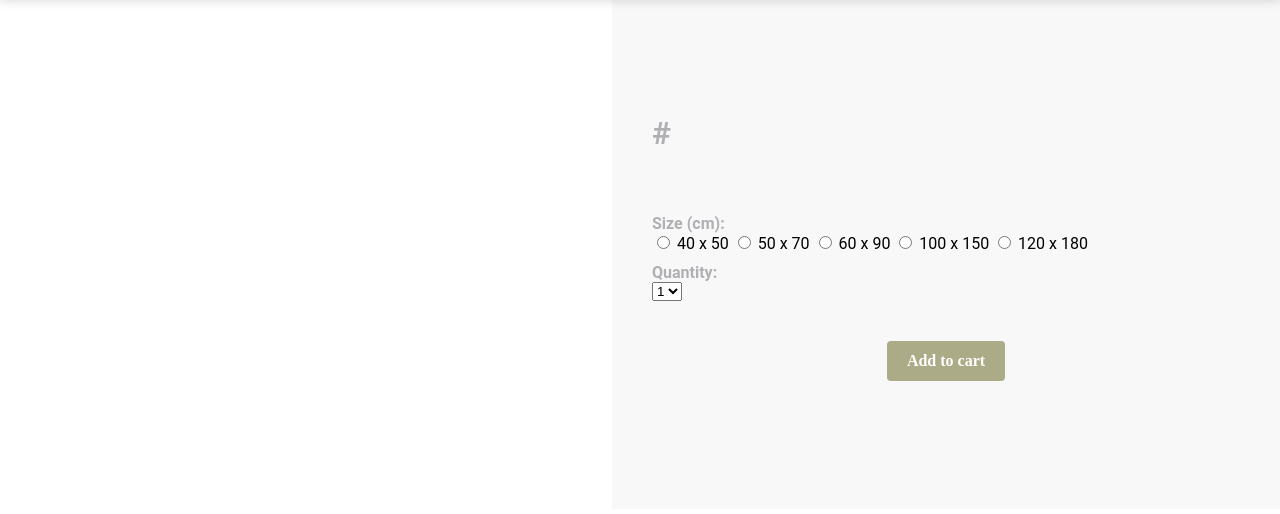
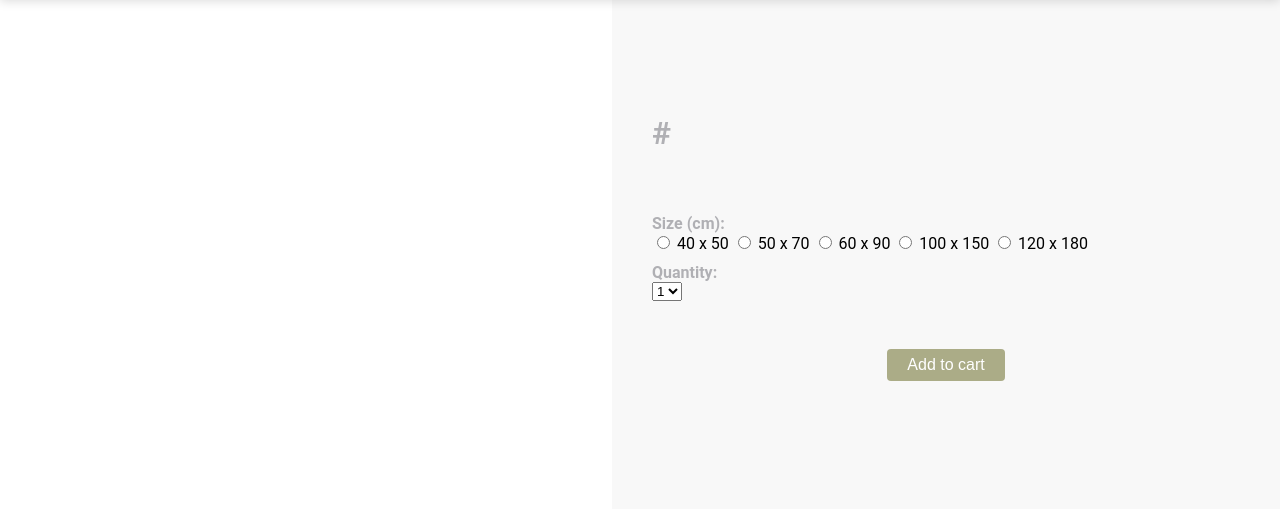
Before and after one commit to nicobousquet/Code-Igniter-Website, a CodeIgniter app: page /Code-Igniter-Website/index.php/posterdescription/index/1 in a window 1280 px wide. Shown: the part 48-562 px from the top of the page. Run offline with CodeIgniter, Linux system fonts and the light colour scheme; data comes from the database, SQL or seed files in the repository; data that the repository does not hold is empty.

Commit message:
changing css

```diff
--- a/CodeIgniterFolder/application/views/posterdescription.php
+++ b/CodeIgniterFolder/application/views/posterdescription.php
@@ -87,7 +87,7 @@
 			<br><br>
 			<!-- Displays the current price of the poster based on the selected size and quantity. -->
 			<div style="text-align: center" class="buy">
-				<button type="submit">Add to cart</button>
+				<button type="submit" style="font-size: 16px">Add to cart</button>
 				<div id="price" class="font"></div>
 			</div>
 		</form>
--- a/CodeIgniterFolder/css/home.css
+++ b/CodeIgniterFolder/css/home.css
@@ -16,7 +16,6 @@ body {
 	transform: translateY(-50%);
 	z-index: -1;
 	width: 100%;
-	padding: 20px;
 }
 
 .box {
@@ -45,7 +44,6 @@ body {
 	display: flex;
 	flex-direction: row;
 	padding: 0;
-	margin-top: 20px;
 }
 
 h1 {
--- a/CodeIgniterFolder/css/navbar.css
+++ b/CodeIgniterFolder/css/navbar.css
@@ -16,6 +16,10 @@ input[type=submit], button {
 	border: none;
 	border-radius: 4px;
 	cursor: pointer;
+}
+
+button:hover {
+	background-color: rgb(25 24 24 / 16%)
 }
 
 input:enabled[type=submit]:hover {
--- a/CodeIgniterFolder/css/posterdescription.css
+++ b/CodeIgniterFolder/css/posterdescription.css
@@ -19,24 +19,6 @@ div.product_info {
 	width: 50%;
 	height: 430px;
 	padding: 40px;
-}
-
-button, .button {
-	background-color: #abac87;
-	padding: 8px 20px;
-	border-radius: 4px;
-	font-size: 16px;
-	line-height: 24px;
-	font-weight: 600;
-	font-family: "Google Sans Display";
-	border: 0;
-	color: #FFFFFF;
-	text-align: center;
-	margin: 2px;
-}
-
-button:hover {
-	background-color: rgb(25 24 24 / 16%)
 }
 
 .title {
```
